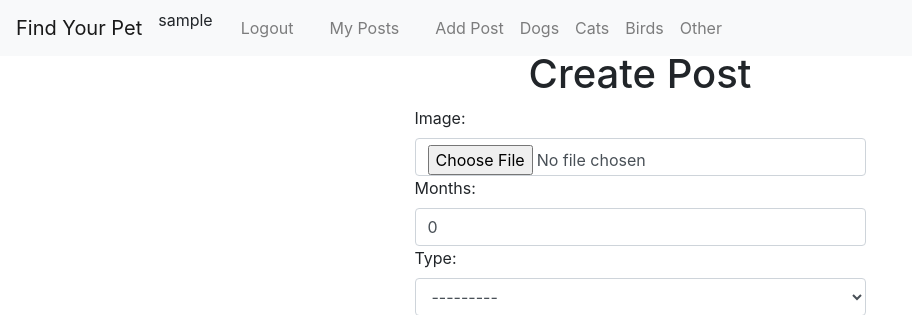
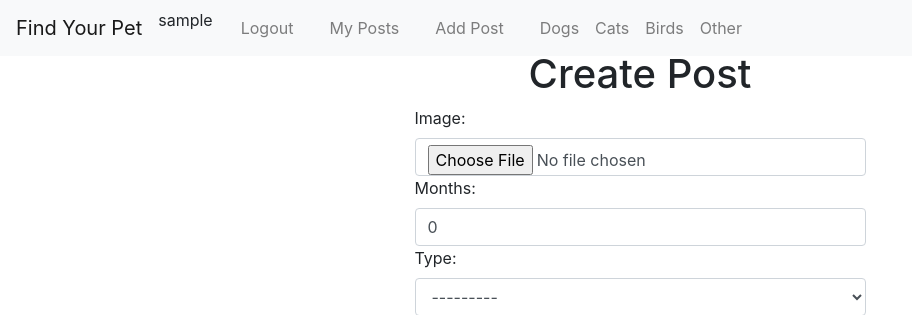
Before and after one commit to Kikocha/Pet-r, a Django app: page /add/ in a window 1280 px wide. Shown: the top 315 px of the page, without its empty margins (0-912 px from the left). Run offline with Django 3.2, Linux system fonts and the light colour scheme; the visitor is signed in with stand-in values (Sample User, id 1).

Commit message:
minor updates

```diff
--- a/templates/shared/navigation.html
+++ b/templates/shared/navigation.html
@@ -27,9 +27,15 @@
                 <a class="nav-link" href="{% url 'login page'%}">Login</a>
             </li>
             <li class="nav-item">
+                <p style="padding-left: 10px; padding-right: 10px"></p>
+            </li>
+            <li class="nav-item">
                 <a class="nav-link" href="{% url 'register page'%}">Register</a>
             </li>
         {% endif %}
+        <li class="nav-item">
+            <p style="padding-left: 10px; padding-right: 10px"></p>
+        </li>
         <li class="nav-item">
             <a class="nav-link" href="{% url 'pets filter' 'Dog'%}">Dogs</a>
         </li>
```
Lines whose indentation alone changed are shown as unchanged.
